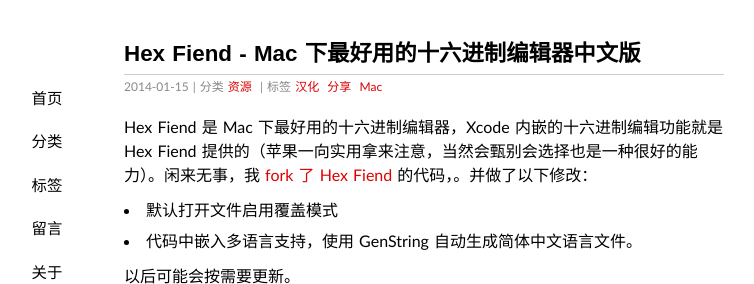
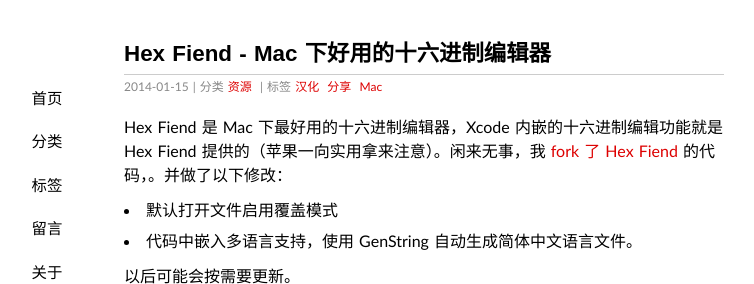
Before and after one commit to Yonsm/Yonsm.github.io, a Jekyll site: the page built from _posts/2014-01-15-hexfield.md, in a window 1280 px wide, cut to the strip 0-284 px from the top of the page. Shown: the whole strip, without its empty margins (216-970 px from the left). Built offline with Jekyll 4.4.1, drawn with Linux system fonts in a browser that asks for light colours; some web fonts are replaced; Markdown is read by kramdown in place of the engine named in the settings; comment, search, counter and statistics services are not loaded.

Commit message:
Update 2014-01-15-hexfield.md

```diff
--- a/_posts/2014-01-15-hexfield.md
+++ b/_posts/2014-01-15-hexfield.md
@@ -1,12 +1,12 @@
 ---
 date: 2014-01-15 21:33:17+00:00
 layout: post
-title: Hex Fiend - Mac 下最好用的十六进制编辑器中文版
+title: Hex Fiend - Mac 下好用的十六进制编辑器
 categories: 资源
 tags: 汉化 分享 Mac
 ---
 
-Hex Fiend 是 Mac 下最好用的十六进制编辑器，Xcode 内嵌的十六进制编辑功能就是 Hex Fiend 提供的（苹果一向实用拿来注意，当然会甄别会选择也是一种很好的能力）。闲来无事，我 [fork 了 Hex Fiend](https://github.com/Yonsm/HexFiend) 的代码，。并做了以下修改：
+Hex Fiend 是 Mac 下最好用的十六进制编辑器，Xcode 内嵌的十六进制编辑功能就是 Hex Fiend 提供的（苹果一向实用拿来注意）。闲来无事，我 [fork 了 Hex Fiend](https://github.com/Yonsm/HexFiend) 的代码，。并做了以下修改：
 
 * 默认打开文件启用覆盖模式
 * 代码中嵌入多语言支持，使用 GenString 自动生成简体中文语言文件。
```
